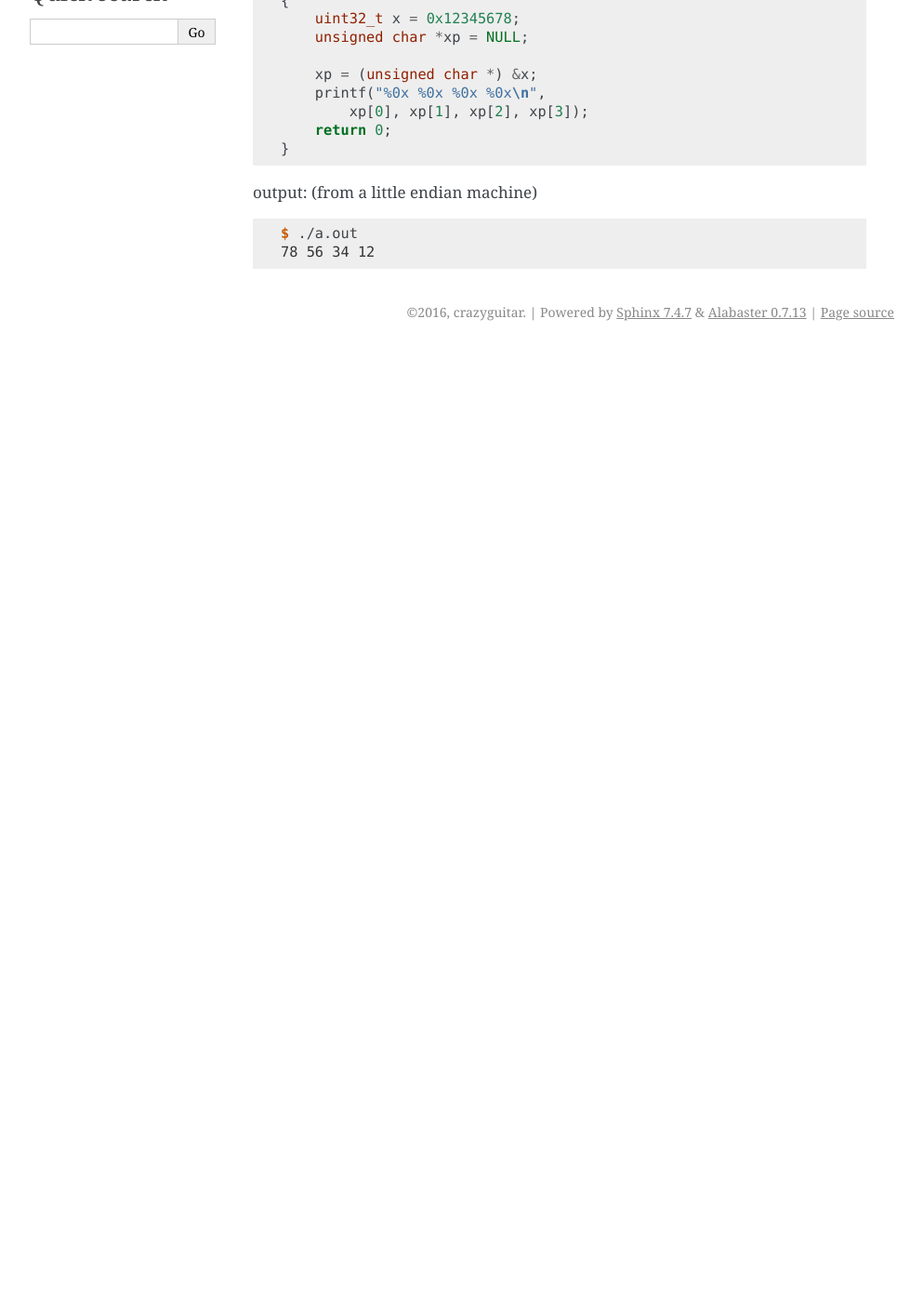
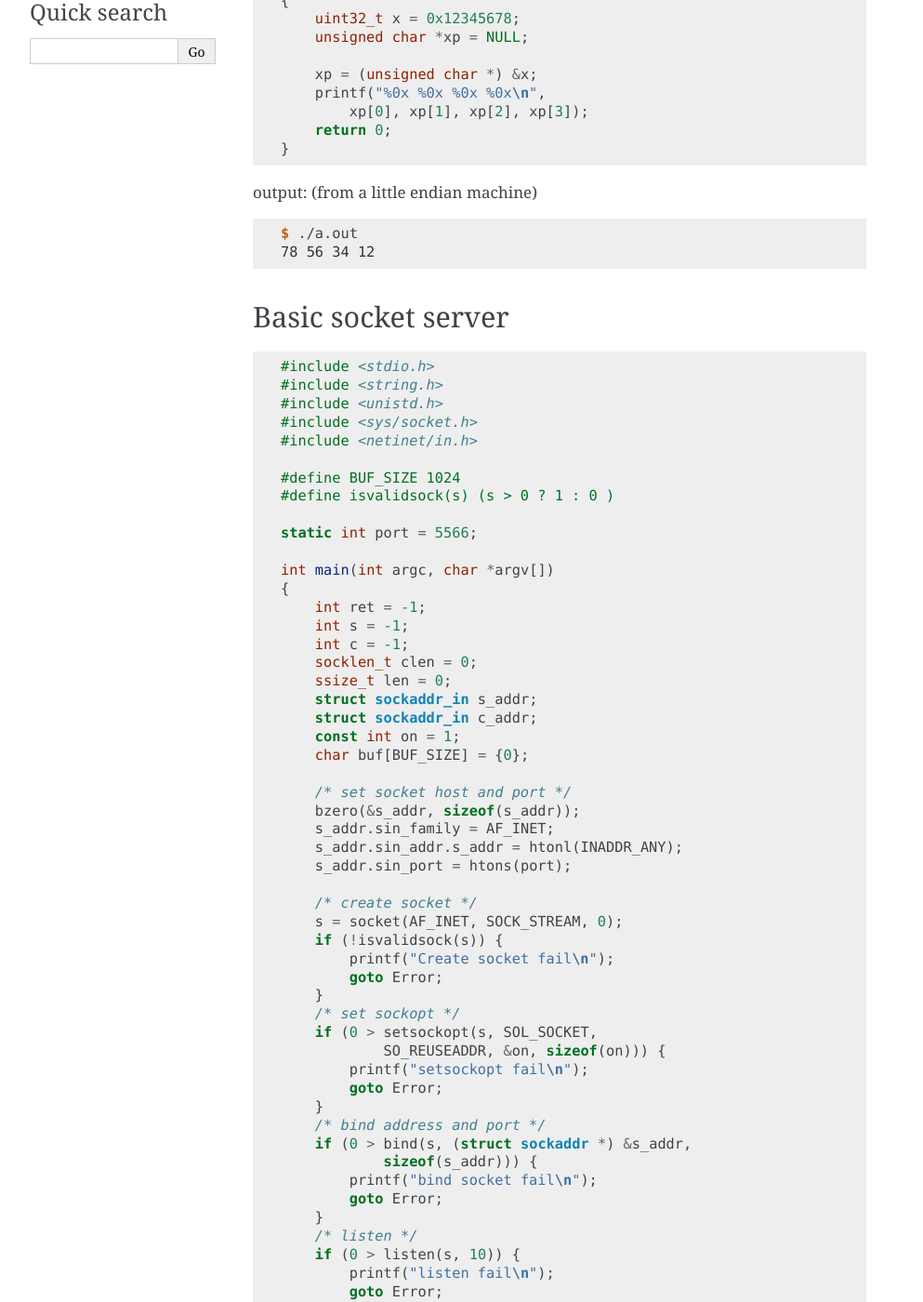
Before and after one commit to emcute0319/cppcheatsheet, a Sphinx documentation site: the page built from docs/notes/c_socket.rst, in a window 1280 px wide and 1400 px high, scrolled down 270 px. Shown: the whole window at 93% size, without its empty margins (148-1141 px from the left). Built offline with Sphinx 7.4.7, drawn with Linux system fonts in a browser that asks for light colours; before the commit the page ends 900 px from its top, so only the background shows below that; some of the changed text lies outside the part shown.

Commit message:
Add basic socket note

```diff
--- a/docs/notes/c_socket.rst
+++ b/docs/notes/c_socket.rst
@@ -27,3 +27,86 @@
 
     $ ./a.out
     78 56 34 12
+
+Basic socket server
+-------------------
+
+.. code-block:: c
+
+    #include <stdio.h>
+    #include <string.h>
+    #include <unistd.h>
+    #include <sys/socket.h>
+    #include <netinet/in.h>
+
+    #define BUF_SIZE 1024
+    #define isvalidsock(s) (s > 0 ? 1 : 0 )
+
+    static int port = 5566;
+
+    int main(int argc, char *argv[])
+    {
+        int ret = -1;
+        int s = -1;
+        int c = -1;
+        socklen_t clen = 0;
+        ssize_t len = 0;
+        struct sockaddr_in s_addr;
+        struct sockaddr_in c_addr;
+        const int on = 1;
+        char buf[BUF_SIZE] = {0};
+
+        /* set socket host and port */
+        bzero(&s_addr, sizeof(s_addr));
+        s_addr.sin_family = AF_INET;
+        s_addr.sin_addr.s_addr = htonl(INADDR_ANY);
+        s_addr.sin_port = htons(port);
+
+        /* create socket */
+        s = socket(AF_INET, SOCK_STREAM, 0);
+        if (!isvalidsock(s)) {
+            printf("Create socket fail\n");
+            goto Error;
+        }
+        /* set sockopt */
+        if (0 > setsockopt(s, SOL_SOCKET,
+                SO_REUSEADDR, &on, sizeof(on))) {
+            printf("setsockopt fail\n");
+            goto Error;
+        }
+        /* bind address and port */
+        if (0 > bind(s, (struct sockaddr *) &s_addr,
+                sizeof(s_addr))) {
+            printf("bind socket fail\n");
+            goto Error;
+        }
+        /* listen */
+        if (0 > listen(s, 10)) {
+            printf("listen fail\n");
+            goto Error;
+        }
+        for(;;) {
+            clen = sizeof(c_addr);
+            c = accept(s, (struct sockaddr *)&c_addr, &clen);
+            if (!isvalidsock(c)) {
+                printf("accept error\n");
+                continue;
+            }
+            bzero(buf, BUF_SIZE);
+            if (0 > (len = recv(c, buf, BUF_SIZE-1, 0))) {
+                close(c);
+            }
+            send(c, buf, BUF_SIZE-1, 0);
+            close(c);
+        }
+    Error:
+        return ret;
+    }
+
+.. code-block:: console
+
+    $ ./a.out &
+    [1] 63546
+    $ nc localhost 5566
+    Hello Socket
+    Hello Socket
```
